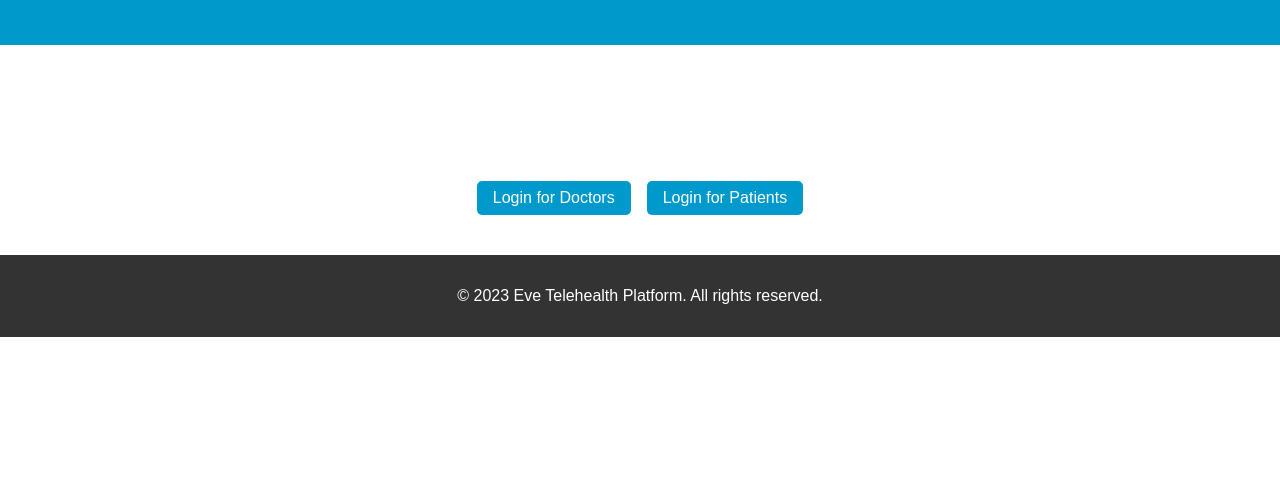
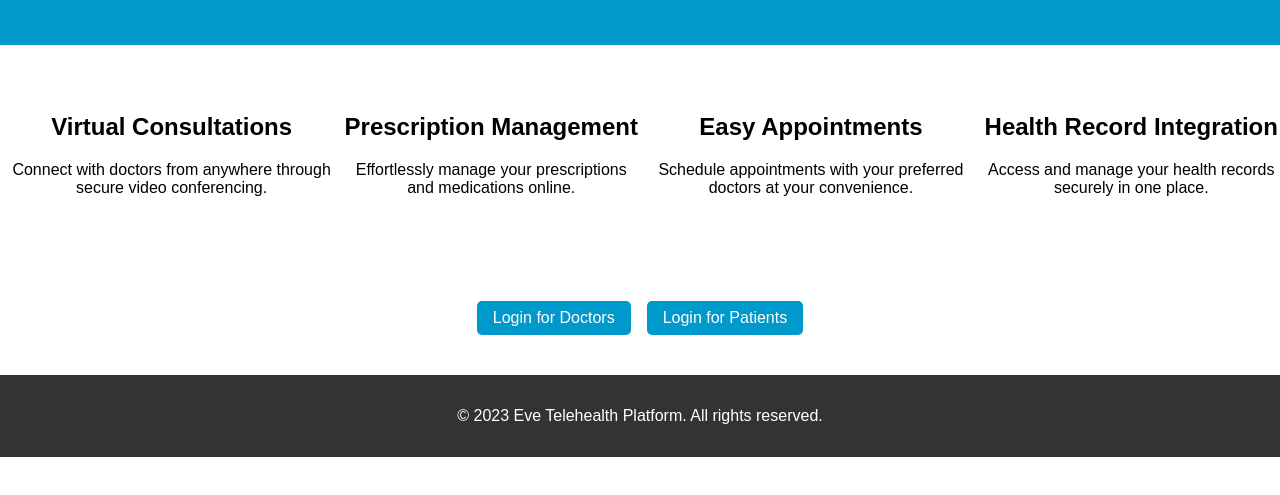
Before and after one commit to chooyanlong/eve, a plain HTML site: page index.html in a window 1280 px wide. Shown: the part 133-628 px from the top of the page. Drawn offline with Linux system fonts and the light colour scheme.

Commit message:
Update index.html

```diff
--- a/index.html
+++ b/index.html
@@ -13,7 +13,22 @@
   </header>
 
   <section class="features">
-    <!-- ... Features content ... -->
+        <div class="feature">
+      <h2>Virtual Consultations</h2>
+      <p>Connect with doctors from anywhere through secure video conferencing.</p>
+    </div>
+    <div class="feature">
+      <h2>Prescription Management</h2>
+      <p>Effortlessly manage your prescriptions and medications online.</p>
+    </div>
+    <div class="feature">
+      <h2>Easy Appointments</h2>
+      <p>Schedule appointments with your preferred doctors at your convenience.</p>
+    </div>
+    <div class="feature">
+      <h2>Health Record Integration</h2>
+      <p>Access and manage your health records securely in one place.</p>
+    </div>
   </section>
 
   <section class="buttons">
```
